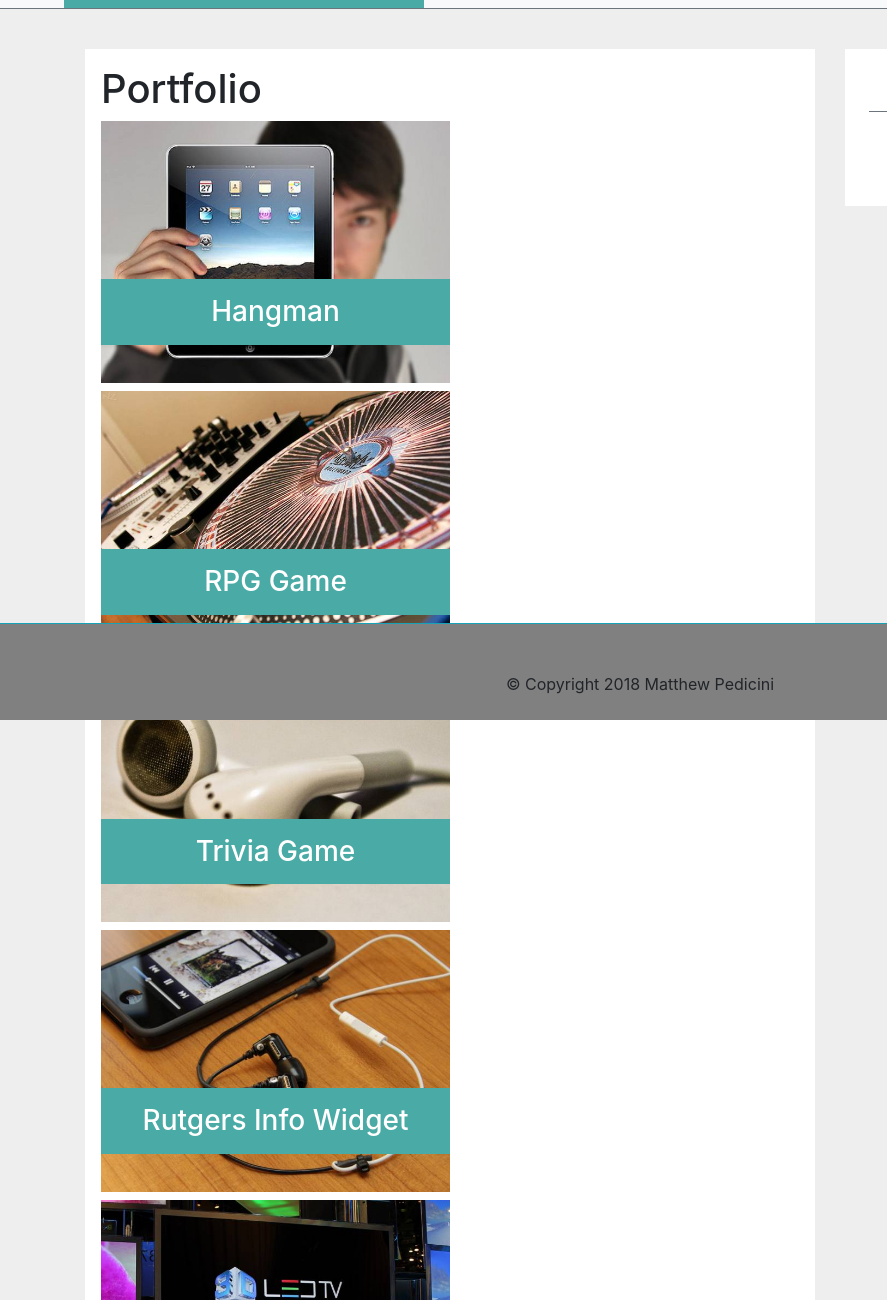
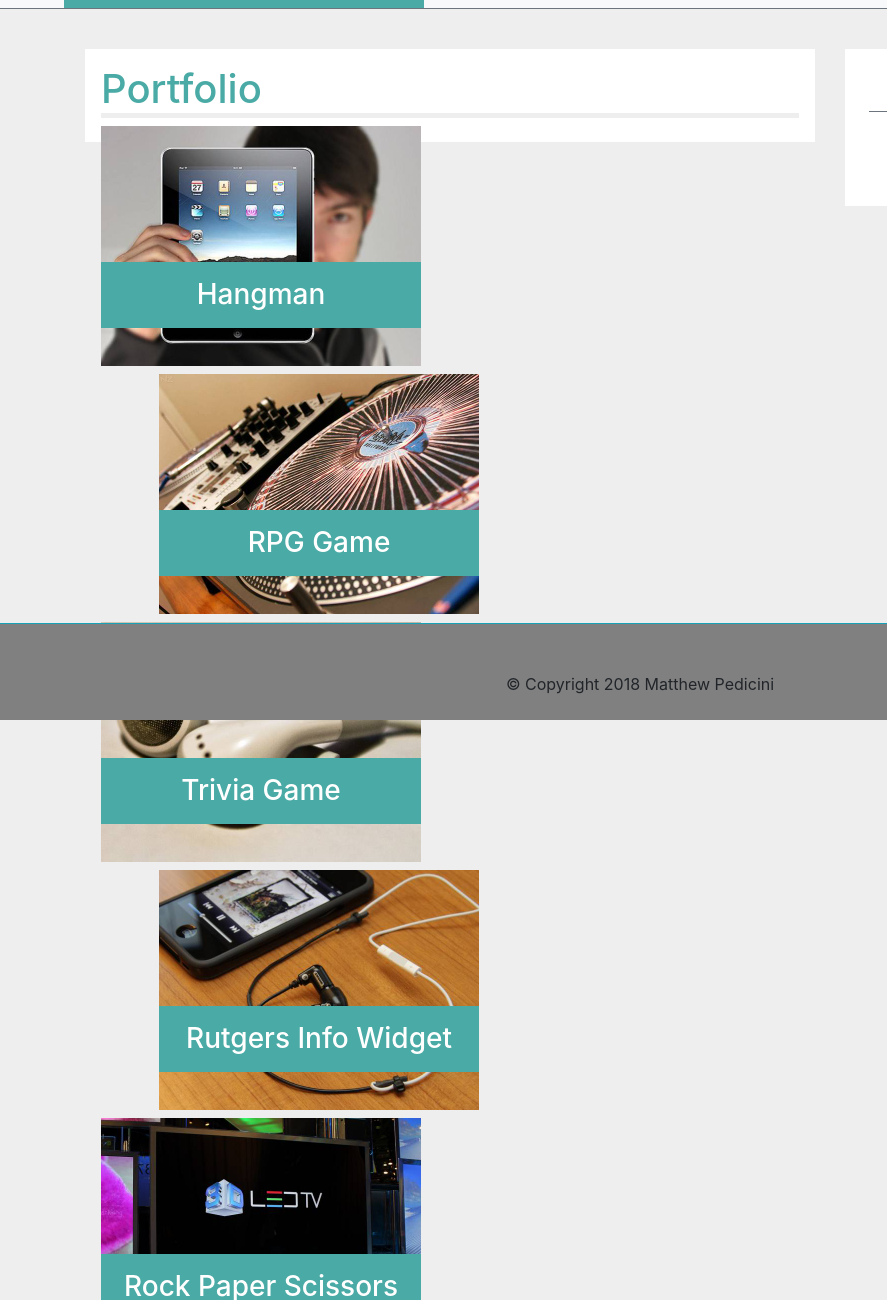
Before and after one commit to Fedicini/Bootstrap-Portfolio, a plain HTML site: page portfolio.html in a window 1280 px wide. Shown: the part 80-1380 px from the top of the page, 0-887 px from the left. Drawn offline with nearby package versions, Linux system fonts and the light colour scheme.

Commit message:
more portfolio and contact changes

```diff
--- a/portfolio.html
+++ b/portfolio.html
@@ -17,24 +17,24 @@
                 <div class="row">
                     <div class="col-md-8 col-xs-12 col-sm-12 col-lg-8">
                         <div class="mt-3 p-3" style="background-color:#ffffff;">
-                                <h1>Portfolio</h1>
-                                <div class="position-relative mb-2">
+                                <h1 class="" style="color:#4aaaa5; border-bottom: #eee solid 5px;">Portfolio</h1>
+                                <div class="position-relative mb-2 float-left">
                                   <img class="w-50" src="images/technics-q-c-640-480-1.jpg" alt="hangman">
                                   <h3 class="w-50 position-absolute text-center p-3" style="background-color:#4aaaa5; color:#ffffff; z-index:100; bottom:30;">Hangman</h3>
                                 </div>
-                                <div class="position-relative mb-2">
+                                <div class="position-relative mb-2 float-right">
                                   <img class="w-50" src="images/technics-q-c-640-480-2.jpg" alt="RPG Game">
                                   <h3 class="w-50 position-absolute text-center p-3" style="background-color:#4aaaa5; color:#ffffff; z-index:100; bottom:30;">RPG Game</h3>
                                 </div>
-                                <div class="position-relative mb-2">
+                                <div class="position-relative mb-2 float-left">
                                   <img class="w-50" src="images/technics-q-c-640-480-5.jpg" alt="Trivia Game">
                                   <h3 class="w-50 position-absolute text-center p-3" style="background-color:#4aaaa5; color:#ffffff; z-index:100; bottom:30;">Trivia Game</h3>
                                 </div>
-                                <div class="position-relative mb-2">
+                                <div class="position-relative mb-2 float-right">
                                   <img class="w-50" src="images/technics-q-c-640-480-7.jpg" alt="Rutgers Info Widget">
                                   <h3 class="w-50 position-absolute text-center p-3" style="background-color:#4aaaa5; color:#ffffff; z-index:100; bottom:30;">Rutgers Info Widget</h3>
                                 </div>
-                                <div class="position-relative mb-2">
+                                <div class="position-relative mb-2 float-left">
                                   <img class="w-50" src="images/technics-q-c-640-480-9.jpg" alt="Rock Paper Scissors">
                                   <h3 class="w-50 position-absolute text-center p-3" style="background-color:#4aaaa5; color:#ffffff; z-index:100; bottom:30;">Rock Paper Scissors</h3>
                                 </div>
```
Also changed, not shown: contact.html (+1 -1 lines).
